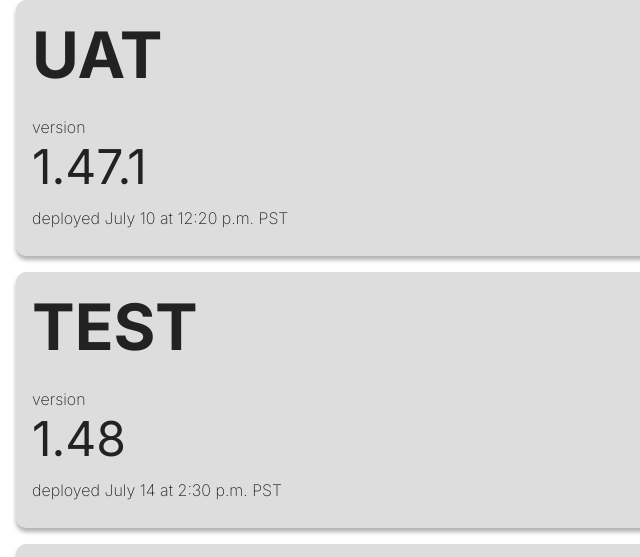
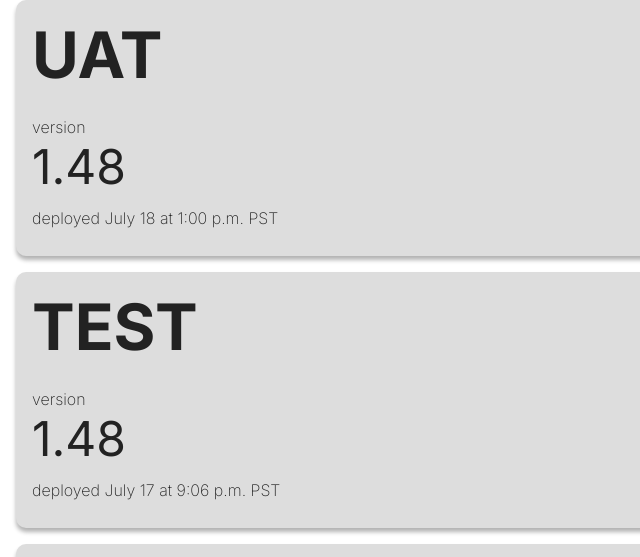
Before and after one commit to scamp-jn/scamp-jn.github.io, a plain HTML site: page index.html in a window 1280 px wide. Shown: the top 557 px of the page, 0-640 px from the left. Drawn offline with Linux system fonts and the light colour scheme.

Commit message:
Updated deployments for 1.48

```diff
--- a/index.html
+++ b/index.html
@@ -13,14 +13,14 @@
     <div class="environment-div">
         <h1>UAT</h1>
         <p class="version-text">version</p>
-        <p class="version-number">1.47.1</p>
-        <p class="version-date">deployed July 10 at 12:20 p.m. PST</p>
+        <p class="version-number">1.48</p>
+        <p class="version-date">deployed July 18 at 1:00 p.m. PST</p>
     </div>
     <div class="environment-div">
         <h1>TEST</h1>
         <p class="version-text">version</p>
         <p class="version-number">1.48</p>
-        <p class="version-date">deployed July 14 at 2:30 p.m. PST</p>
+        <p class="version-date">deployed July 17 at 9:06 p.m. PST</p>
     </div>
     <div class="environment-div">
         <h1>ALPHA</h1>
```
